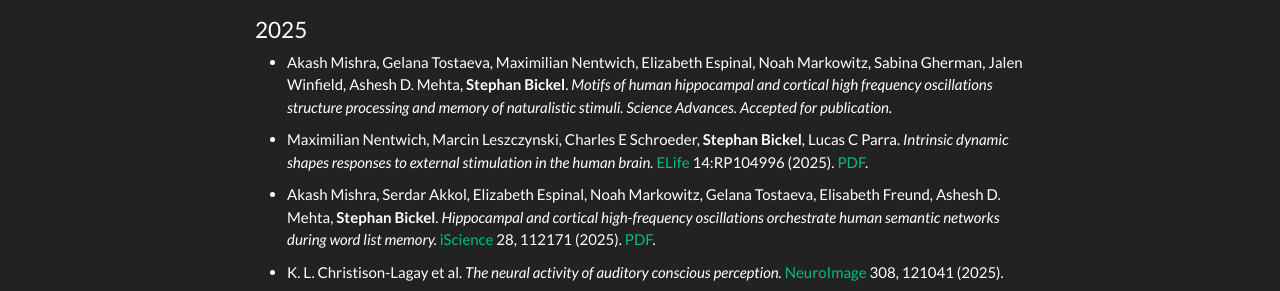
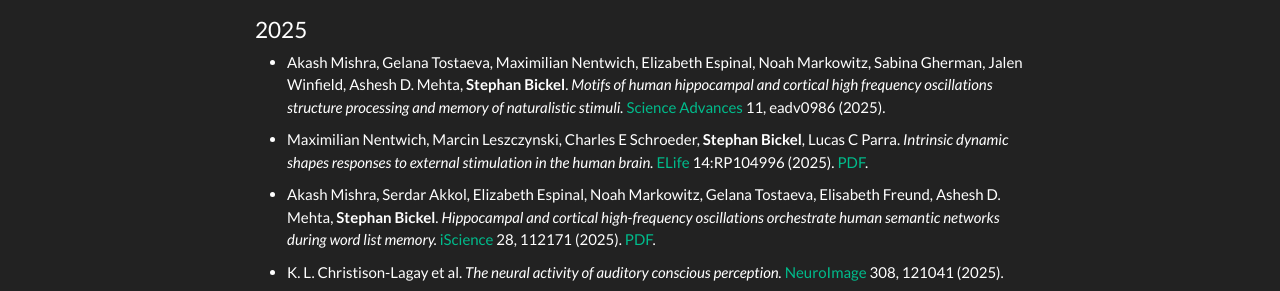
Before and after one commit to stebick/personalpage, a Jekyll site: the page built from _pages/publications.md, in a window 1280 px wide and 900 px high. Shown: the part 146-437 px from the top of the window. Built offline with Jekyll 4.4.1, drawn with Linux system fonts in a browser that asks for light colours; nearby versions of some CDN libraries; a style sheet for code colours, icons or effects is not loaded.

Commit message:
Update publications.md
added doi to motif hfo publication

```diff
--- a/_pages/publications.md
+++ b/_pages/publications.md
@@ -17,7 +17,8 @@ years: []
 <ul>
   <li>
     Akash Mishra, Gelana Tostaeva, Maximilian Nentwich, Elizabeth Espinal, Noah Markowitz, Sabina Gherman, Jalen Winfield, Ashesh D. Mehta, <strong>Stephan Bickel</strong>.
-    <em>Motifs of human hippocampal and cortical high frequency oscillations structure processing and memory of naturalistic stimuli. Science Advances. Accepted for publication.</em>
+    <em>Motifs of human hippocampal and cortical high frequency oscillations structure processing and memory of naturalistic stimuli.</em>
+    <a href="https://www.science.org/doi/10.1126/sciadv.adv0986" target="_blank">Science Advances</a> 11, eadv0986 (2025).
   </li>
   <li>
     Maximilian Nentwich, Marcin Leszczynski, Charles E Schroeder, <strong>Stephan Bickel</strong>, Lucas C Parra.
```
